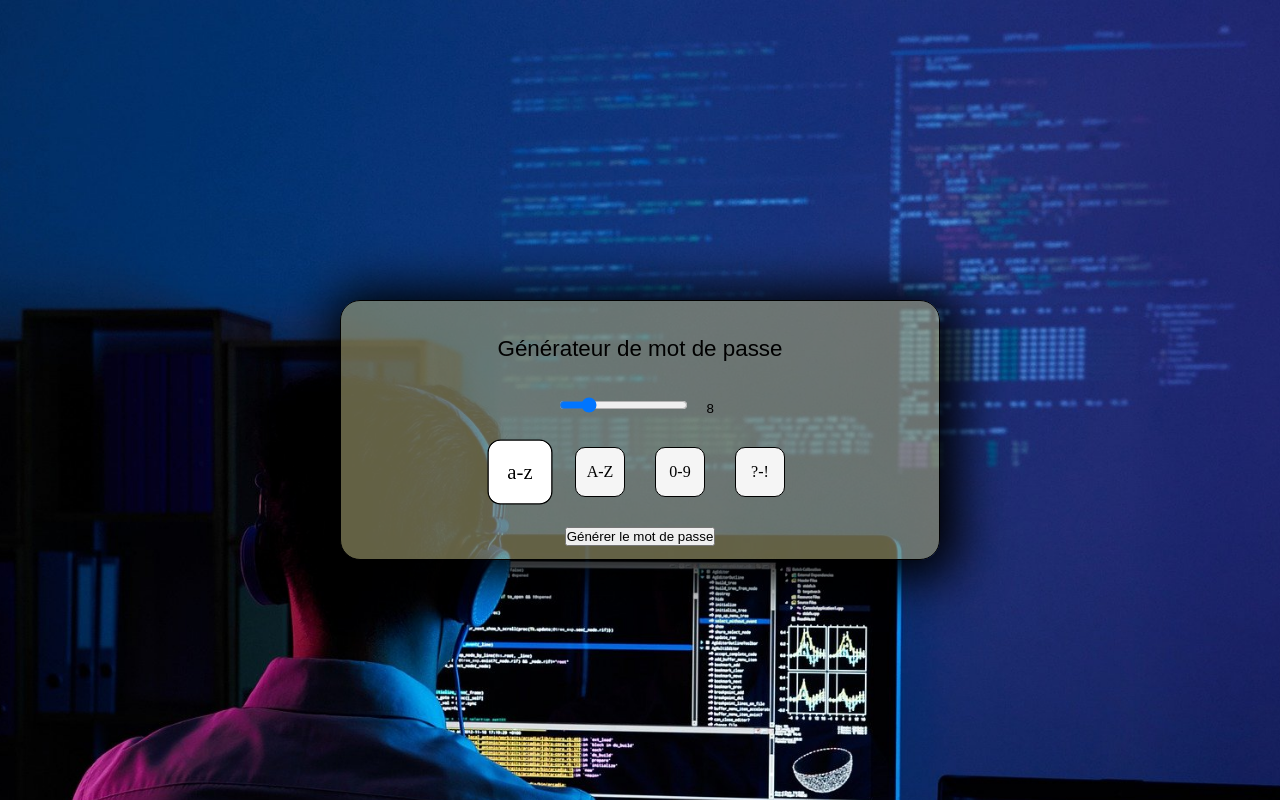
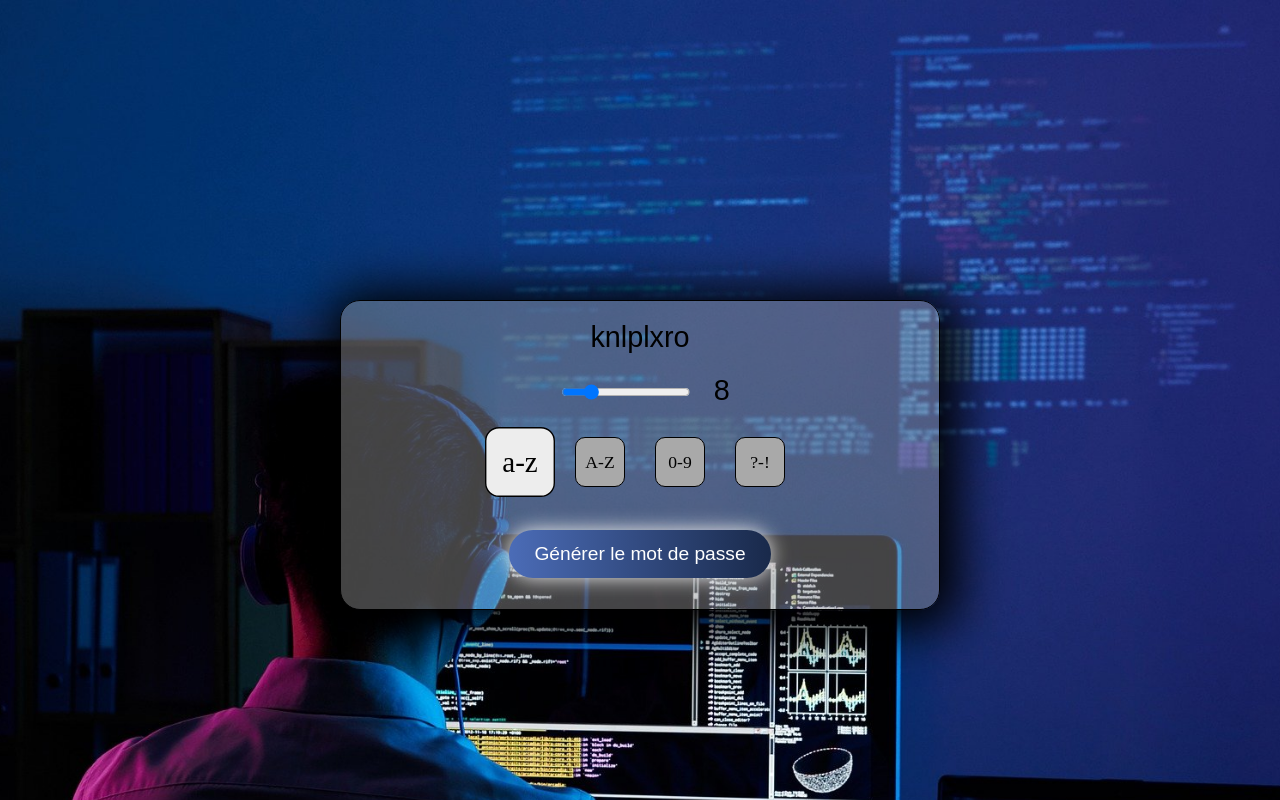
Before and after one commit to MathieuLdev/g-n-rateur-mdp, a plain HTML site: page index.html in a window 1280 px wide. Both pictures are taken after a click on the button "Générer le mot de passe". Shown: the top 800 px of the page. Drawn offline with Linux system fonts and the light colour scheme.

Commit message:
css et js

```diff
--- a/index.html
+++ b/index.html
@@ -23,8 +23,8 @@
             <label for="lowercase">a-z</label>
             <input type="checkbox" id="uppercase"/>
             <label for="uppercase">A-Z</label>
-            <input type="checkbox" id="number"/>
-            <label for="number">0-9</label>
+            <input type="checkbox" id="numbers"/>
+            <label for="numbers">0-9</label>
             <input type="checkbox" id="symbols"/>
             <label for="symbols">?-!</label>
         </div>
--- a/index.js
+++ b/index.js
@@ -0,0 +1,31 @@
+const dataLowercase = "azertyuiopqsdfghjklmwxcvbn";
+const dataUppercase = dataLowercase.toUpperCase();
+const dataNumbers = "0123456789";
+const dataSymbols = "&~#\"'-^@!?çù%,.$£*/-+";
+const rangeValue = document.getElementById("password-length");
+const passwordOutput = document.getElementById("password-output");
+
+function generatePassword() {
+    let data = [];
+    let password = "";
+
+    if (lowercase.checked) data.push(...dataLowercase);
+    if (uppercase.checked) data.push(...dataUppercase);
+    if (numbers.checked) data.push(...dataNumbers);
+    if (symbols.checked) data.push(...dataSymbols);
+
+    if (data.length === 0) {
+        alert('Veuillez sélectionner des critères');
+        return;
+    }
+
+    for (i = 0; i < rangeValue.value; i++) {
+        password += data[Math.floor(Math.random() * data.length)];
+        }
+
+    passwordOutput.value = password;
+};
+
+generateButton.addEventListener('click', () => {
+    generatePassword();
+});
--- a/style.css
+++ b/style.css
@@ -16,35 +16,36 @@ body {
     width: 80%;
     min-width: 450px;
     max-width: 600px;
-    height: 260px;
+    height: 310px;
     text-align: center;
     border: 1px solid black;
     box-shadow: 5px 5px 50px 15px black;
     border-radius: 20px;
-    background:rgb(160 157 111 / 62%);
+    background:rgb(150 150 150 / 45%);
     display: flex;
     flex-direction: column;
     align-items: center;
 }
 
 #password-output {
-    width: 350px;
+    width: 440px;
     text-align: center;
-    margin: 35px auto;
-    font-size: 1.4rem;
+    margin: 20px 0 20px 0;
+    font-size: 1.8rem;
     background: none;
     border: none;
 }
 
-/* input[type="range"] {
-    background: none;
-} */
-
 #display-password-length {
     background: none;
     border: none;
-    width: 30px;
-    padding-left: 15px;
+    width: 60px;
+    padding-left: 20px;
+    font-size: 1.8rem;
+}
+
+.range-container {
+    transform: translateX(9%);
 }
 
 input[type="checkbox"] {
@@ -63,15 +64,41 @@ label {
     width: 50px;
     height: 50px;
     margin: 0 15px;
-    background: whitesmoke;
+    background:darkgrey;
     cursor: pointer;
     transition: 0.3s;
     display: grid;
     justify-items: center;
     align-items: center;
+    font-size: 1.1rem;
 }
 
 input[type="checkbox"]:checked + label {
-    transform: scale(1.3);
-    filter: brightness(120%);
+    transform: scale(1.4);
+    filter: brightness(140%);
+    font-size: 1.3rem;
 }
+
+#generateButton {
+    margin: 13px 0 0 0;
+    padding: 13px 25px;
+    font-size: 1.2rem;
+    border-radius: 50px;
+    background-image: linear-gradient(to right, #4b6cb7 0%, #182848  51%, #4b6cb7  100%);
+    text-align: center;
+    transition: 0.5s;
+    background-size: 200% auto;
+    color: white;
+    box-shadow: 0 0 20px #eee;
+    border: none;
+}
+
+#generateButton:hover {
+    background-position: right center; /* change the direction of the change here */
+    color: #fff;
+    text-decoration: none;
+  }
+
+#generateButton:active {
+      transform: translateY(20%);
+}
```
